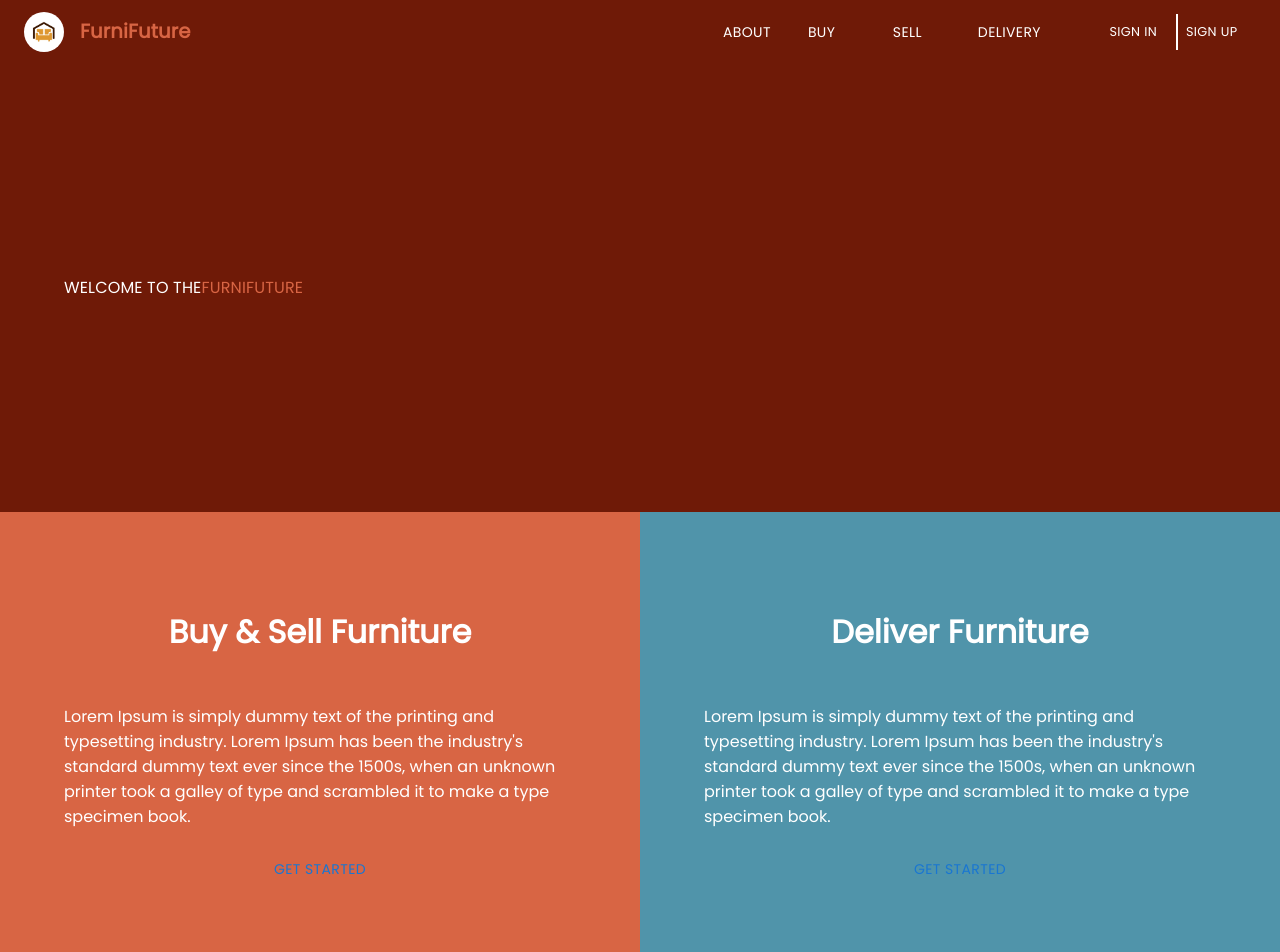
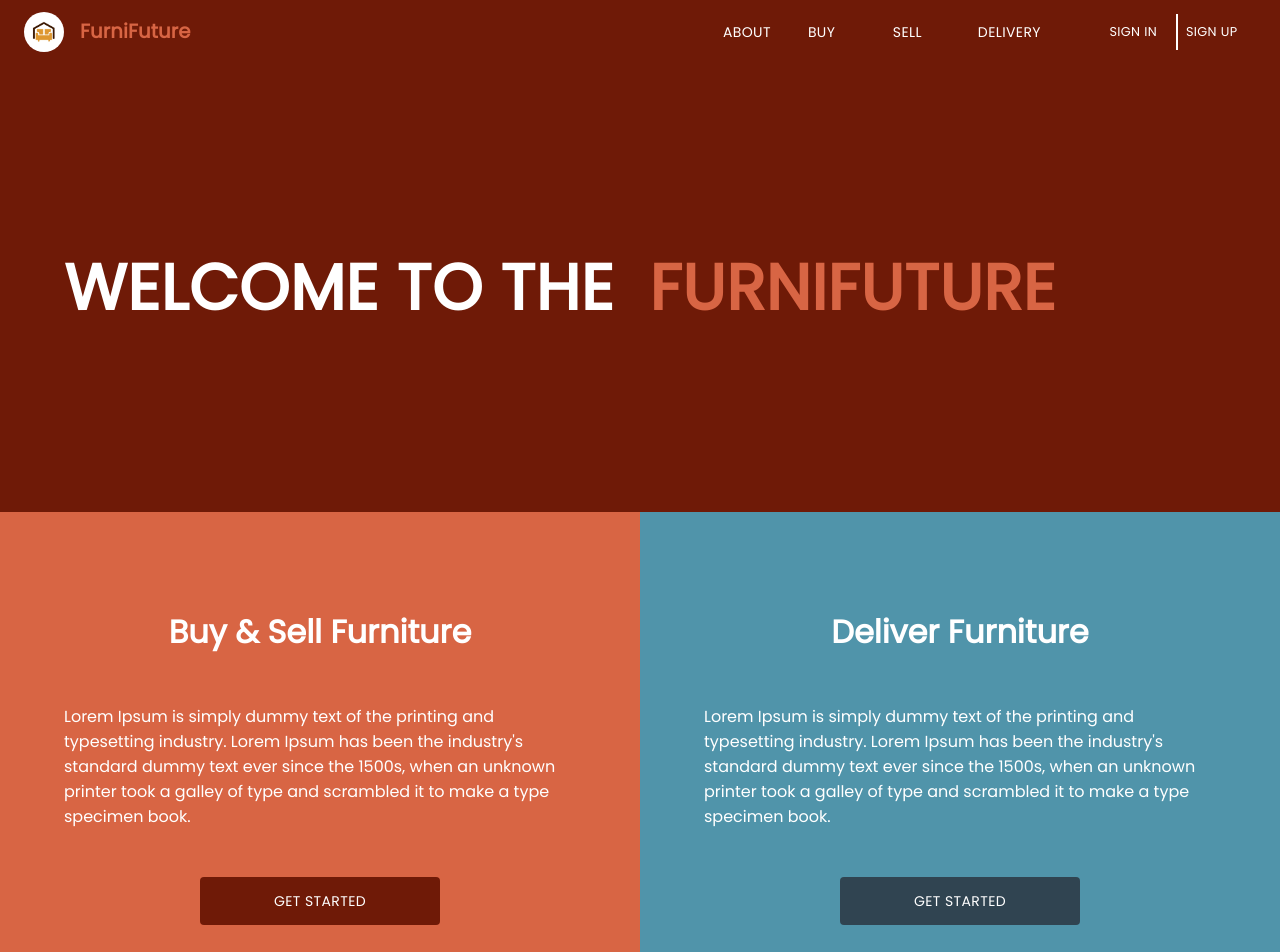
Before and after one commit to AhmadNourelddine/furnifuture, a React (Create React App) app: page / in a window 1280 px wide. Shown: the top 952 px of the page. Built offline with nearby package versions, Linux system fonts and the light colour scheme.

Commit message:
added !important to css

```diff
--- a/src/components/aboutHome/index.js
+++ b/src/components/aboutHome/index.js
@@ -8,7 +8,7 @@ const AboutHome = ()=>{
         <div id='about-page-home'>
             <div id='about-welcome'>
                 <Typography className="about-welcome-to-the">WELCOME TO THE </Typography>
-                <Typography className="about-welcome-furnifuture">FURNIFUTURE </Typography>
+                <Typography className="about-welcome-furnifuture">&nbsp; FURNIFUTURE </Typography>
             </div>
             <div id='about-getstarted'>
                 <div id='about-buy-sell-getstarted'>
--- a/src/css/aboutHome/aboutHome.css
+++ b/src/css/aboutHome/aboutHome.css
@@ -12,13 +12,13 @@
    height: 40vh;
 }
 .about-welcome-to-the{
-    font-size: 4rem;
-    font-weight: 900;
+    font-size: 4rem !important;
+    font-weight: 900 !important;
     color: white;
 }
 .about-welcome-furnifuture{
-    font-size: 4rem;
-    font-weight: 900;
+    font-size: 4rem !important;
+    font-weight: 900 !important;
     color: #D86544;
 }
 #about-getstarted{
@@ -29,18 +29,18 @@
     font-weight: 900;
 }
 .getstarted-buysell-button{
-    background-color: #6F1A07;
-    color: white;
-    height: 3rem;
-    width: 15rem;
-    margin: 2rem;
+    background-color: #6F1A07 !important;
+    color: white !important;
+    height: 3rem !important;
+    width: 15rem !important;
+    margin: 2rem !important;
 }
 .getstarted-delivery-button{
-    background-color: #304451;
-    color: white;
-    height: 3rem;
-    width: 15rem;
-    margin: 2rem;
+    background-color: #304451 !important;
+    color: white !important;
+    height: 3rem !important;
+    width: 15rem !important;
+    margin: 2rem !important;
 }
 #about-buy-sell-getstarted{
     display: flex;
```
